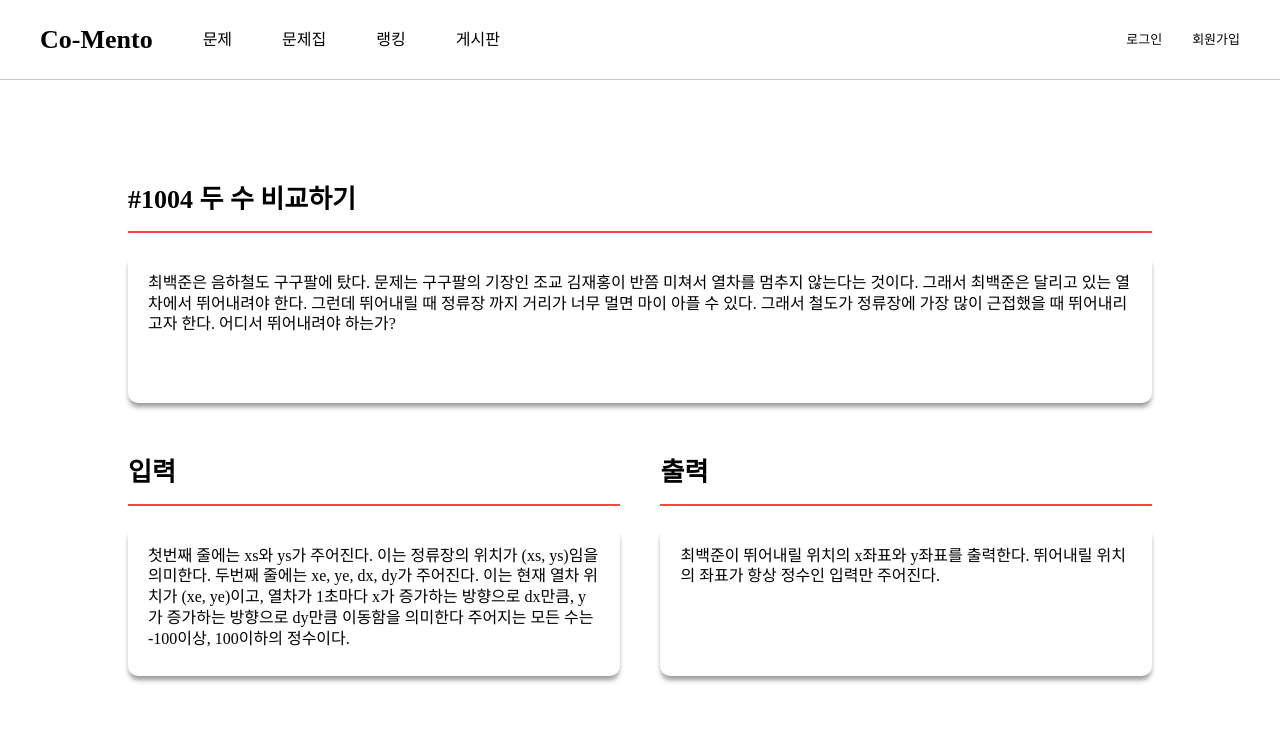
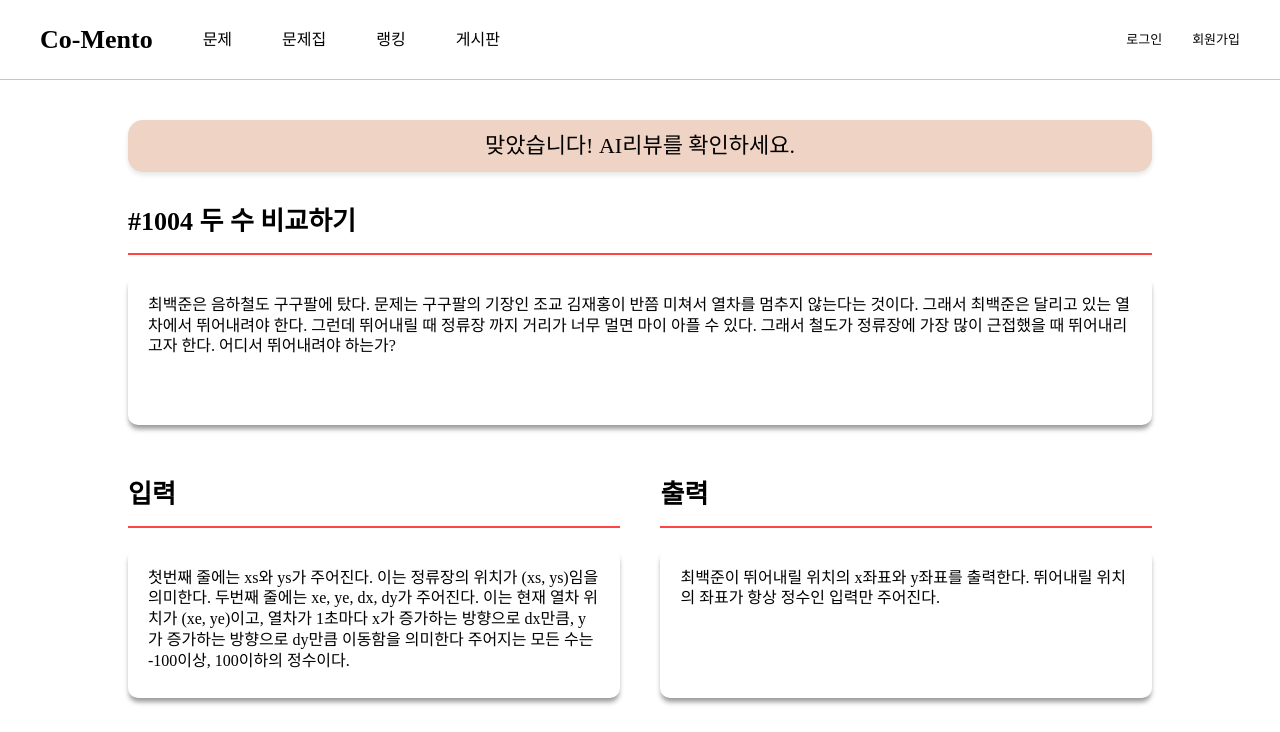
Before and after one commit to Heesu01/co-mento, a React (Create React App) app: page /review in a window 1280 px wide. Shown: the top 732 px of the page. Built offline with nearby package versions, Linux system fonts and the light colour scheme.

Commit message:
feat: 리뷰페이지 문구 추가

```diff
--- a/src/pages/Review.js
+++ b/src/pages/Review.js
@@ -14,6 +14,7 @@ const Review = () => {
 
   return (
     <Container>
+      <Message>맞았습니다! AI리뷰를 확인하세요.</Message>
       <BoxContainer>
         <ProblemBox>
           <TextTitle>#1004 두 수 비교하기</TextTitle>
@@ -130,10 +131,20 @@ const Review = () => {
 
 const Container = styled.div`
   width: 80%;
-  margin: 90px auto;
+  margin: 40px auto;
   display: flex;
   flex-direction: column;
   gap: 20px;
+`;
+const Message = styled.div`
+  background-color: ${({ theme }) => theme.colors.beige2};
+  color: black;
+  font-size: 22px;
+  font-weight: 500;
+  text-align: center;
+  padding: 15px 20px;
+  border-radius: 15px;
+  box-shadow: 0px 3px 5px rgba(0, 0, 0, 0.1);
 `;
 const BoxContainer = styled.div`
   display: flex;
@@ -210,7 +221,7 @@ const ReviewBox = styled.div`
   width: 100%;
   background-color: ${(props) => props.theme.colors.beige2};
   box-shadow: 0px 5px 5px -1px ${(props) => props.theme.colors.gray};
-  border-radius: 10px;
+  border-radius: 15px;
   padding: 6px;
   min-height: 700px;
   display: flex;
```
